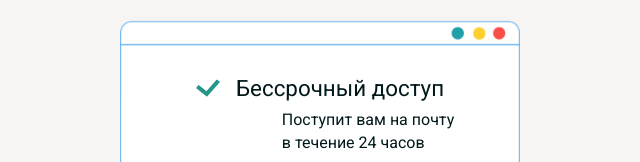
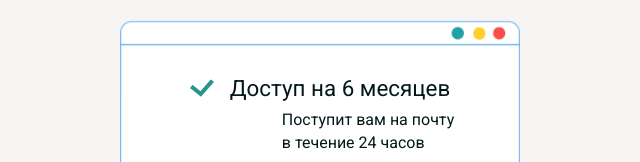
Before and after one commit to AnnaSolovykh/englishFromCanada, a website with bundled scripts: page index.html in a window 1280 px wide. Shown: the part 3518-3680 px from the top of the page, 320-960 px from the left. Built offline with nearby package versions, Linux system fonts and the light colour scheme.

Commit message:
change text

```diff
--- a/index.html
+++ b/index.html
@@ -288,7 +288,7 @@
                         <div class="prices-text-container">
                             <div>
                                 <img class="bullet-tick" src="resources/green checkmark.png" alt=" green checkmark"/>
-                                <span class="price-item">Бессрочный доступ</span>
+                                <span class="price-item">Доступ на 6 месяцев</span>
                             </div>
                             <p class="price-item-details">Поступит вам на почту  <br> в течение 24 часов</p>
                             <p class="price-p">CAD 70</p>
```
